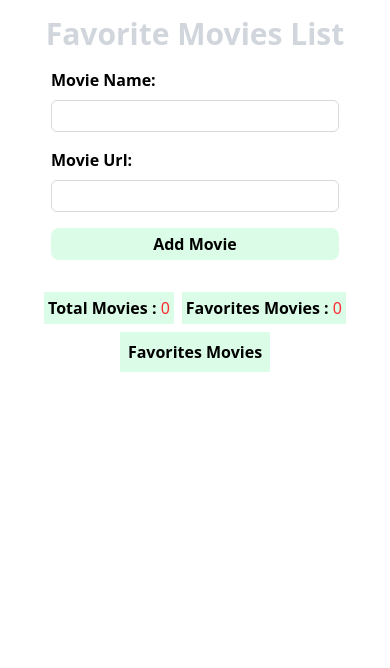
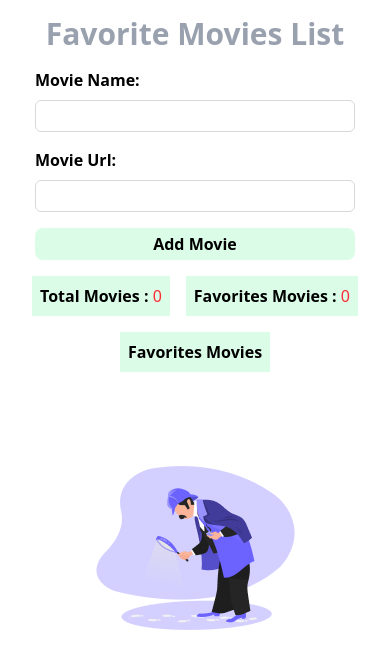
Before and after one commit to Muhammadtalhatariq/Favorite_Movies_List, a React (Vite) app: page / in a window 390 px wide. Shown: the top 668 px of the page. Built offline with nearby package versions, Linux system fonts and the light colour scheme.

Commit message:
update the all movie file if movie length zero show empty img othwewise show movies list

```diff
--- a/src/App.jsx
+++ b/src/App.jsx
@@ -39,7 +39,6 @@ const App = () => {
                       name="movie"
                       type="text"
                       id="movie"
-                      placepolder="Enter your favorite movie"
                     />
                   </div>
                   <div className='flex flex-col gap-2'>
@@ -47,12 +46,11 @@ const App = () => {
                     <AddMovie
                       name="urlmovie"
                       id="movieurl"
-                      placepolder="Enter movie url"
                     />
                   </div>
                 </div>
                 <div>
-                  <button className='md:px-4 w-72 md:w-[600px]  py-1 px-1 bg-green-100 hover:text-white hover:bg-green-400 rounded-lg font-semibold duration-1000 cursor-pointer' type='submit'>Add Movie</button>
+                  <button className='md:px-4 w-80 md:w-[600px]  py-1 px-1 bg-green-100 hover:text-white hover:bg-green-400 rounded-lg font-semibold duration-1000 cursor-pointer' type='submit'>Add Movie</button>
                 </div>
                 <ToastContainer />
               </div>
--- a/src/components/AddMovie.jsx
+++ b/src/components/AddMovie.jsx
@@ -7,7 +7,7 @@ const AddMovie = ({ ...props }) => {
     return (
         <>
             <div className='flex items-center '>
-                <div className='w-72 md:w-[600px] duration-1000'>
+                <div className='w-80 md:w-[600px] duration-1000'>
                     <Input {...field} {...props} />
                 </div>
             </div>
--- a/src/components/AllMovies.jsx
+++ b/src/components/AllMovies.jsx
@@ -26,6 +26,19 @@ const AllMovies = () => {
         ? movies.filter(movie => movie.isFavorite)
         : movies;
 
+    if (filteredMovies.length === 0) {
+        return (
+            <>
+                <div>
+                    <TotalMovies />
+                </div>
+                <div className='flex flex-col items-center justify-center gap-2 my-4 h-80'>
+                    <img src="/empty.png" alt="" />
+                </div>
+
+            </>
+        )
+    } else {
         return (
             <>
                 <div className='flex flex-col items-center justify-center gap-2 my-4'>
@@ -39,7 +52,7 @@ const AllMovies = () => {
                                     <div className='absolute flex gap-4 md:left-38 left-28 top-40'>
                                         <div className='p-2 hover:bg-neutral-300 duration-700 border border-white overflow-hidden rounded-full cursor-pointer'>
                                             <button
-                                        className='flex items-center justify-center'
+                                                className='flex items-center justify-center cursor-pointer'
                                                 onClick={() => handleToggleFavorite(movie)}>
                                                 {movie.isFavorite ? (
                                                     <FaHeart size={20} color="red" />
@@ -66,4 +79,7 @@ const AllMovies = () => {
         )
     }
 
+
+}
+
 export default AllMovies
--- a/src/components/Title.jsx
+++ b/src/components/Title.jsx
@@ -3,8 +3,8 @@ import React from 'react'
 const Title = () => {
     return (
         <>
-            <div className='flex items-center justify-center my-4'>
-                <h1 className='text-3xl font-bold text-gray-300'>Favorite Movies List</h1>
+            <div className='flex justify-center py-4'>
+                <h1 className='text-3xl font-bold text-gray-400'>Favorite Movies List</h1>
             </div>
         </>
     )
--- a/src/components/TotalMovies.jsx
+++ b/src/components/TotalMovies.jsx
@@ -9,11 +9,11 @@ const TotalMovies = () => {
 
     return (
         <>
-            <div className='flex items-center-center justify-center md:gap-4 gap-2 flex-wrap'>
-                <div className='bg-green-100 md:p-2 p-1'>
+            <div className='flex justify-center gap-4 flex-wrap'>
+                <div className='bg-green-100 p-2 ' >
                     <span className='font-semibold '>Total Movies : </span> <span className='text-red-500 font-medium '> {movies.length}</span>
                 </div>
-                <div className='bg-green-100 md:p-2 p-1'>
+                <div className='bg-green-100 p-2'>
                     <span className='font-semibold '>Favorites Movies : </span> <span className='text-red-500 font-medium'>{favoriteMovies.length}</span>
                 </div>
                 <button
```
Also changed, not shown: public/empty.png (added). Lines whose indentation alone changed are shown as unchanged.
